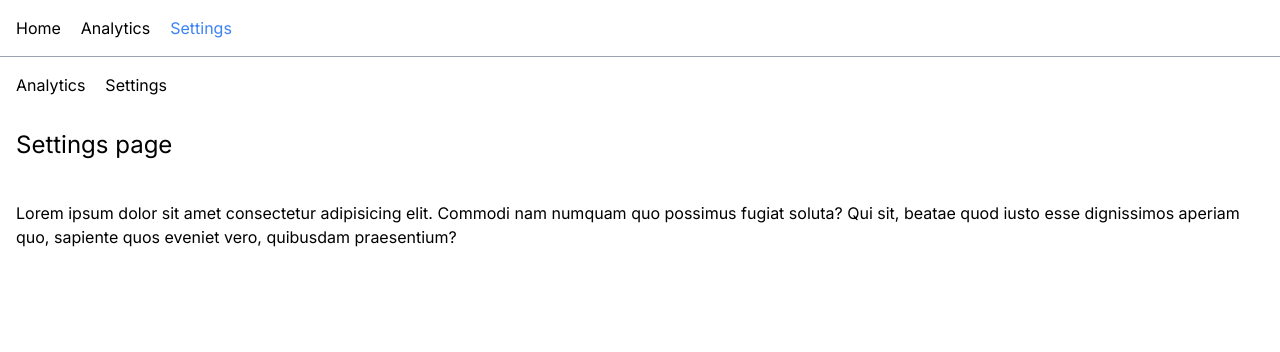
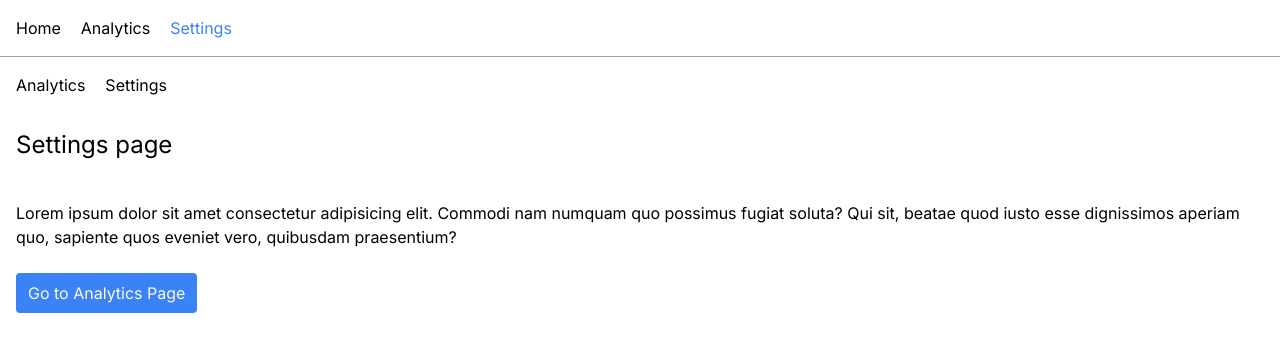
Before and after one commit to uzzal71/complete-nextjs, a Next.js app in the folder next01/: page /dashboard/settings in a window 1280 px wide. Shown: the top 352 px of the page. Built offline with nearby package versions, Linux system fonts and the light colour scheme.

Commit message:
Link & Navigating

```diff
--- /dev/null
+++ b/next01/app/components/Button.js
@@ -0,0 +1,20 @@
+"use client";
+
+import { useRouter } from "next/navigation";
+
+export default function Button({ children }) {
+  const router = useRouter();
+
+  const handleClick = () => {
+    router.push("/dashboard/analytics");
+  };
+
+  return (
+    <button
+      onClick={handleClick}
+      className="mt-6 bg-blue-500 px-3 py-2 rounded text-gray-50"
+    >
+      {children}
+    </button>
+  );
+}
--- a/next01/app/dashboard/settings/page.js
+++ b/next01/app/dashboard/settings/page.js
@@ -1,3 +1,5 @@
+import Button from "@/app/components/Button";
+
 export const metadata = {
   title: "Settings Page",
   description: "This is our settings page",
@@ -13,6 +15,8 @@ export default function Settings() {
         dignissimos aperiam quo, sapiente quos eveniet vero, quibusdam
         praesentium?
       </p>
+
+      <Button>Go to Analytics Page</Button>
     </div>
   );
 }
```
